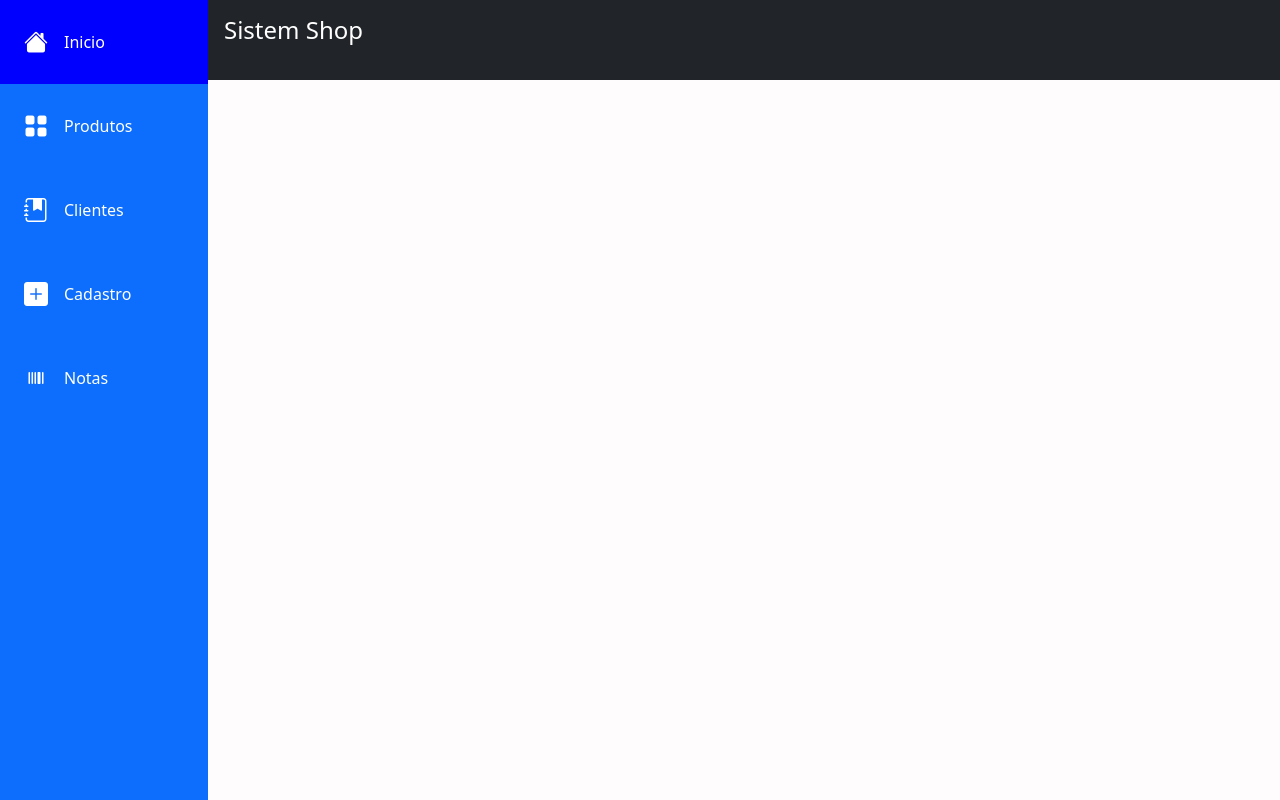
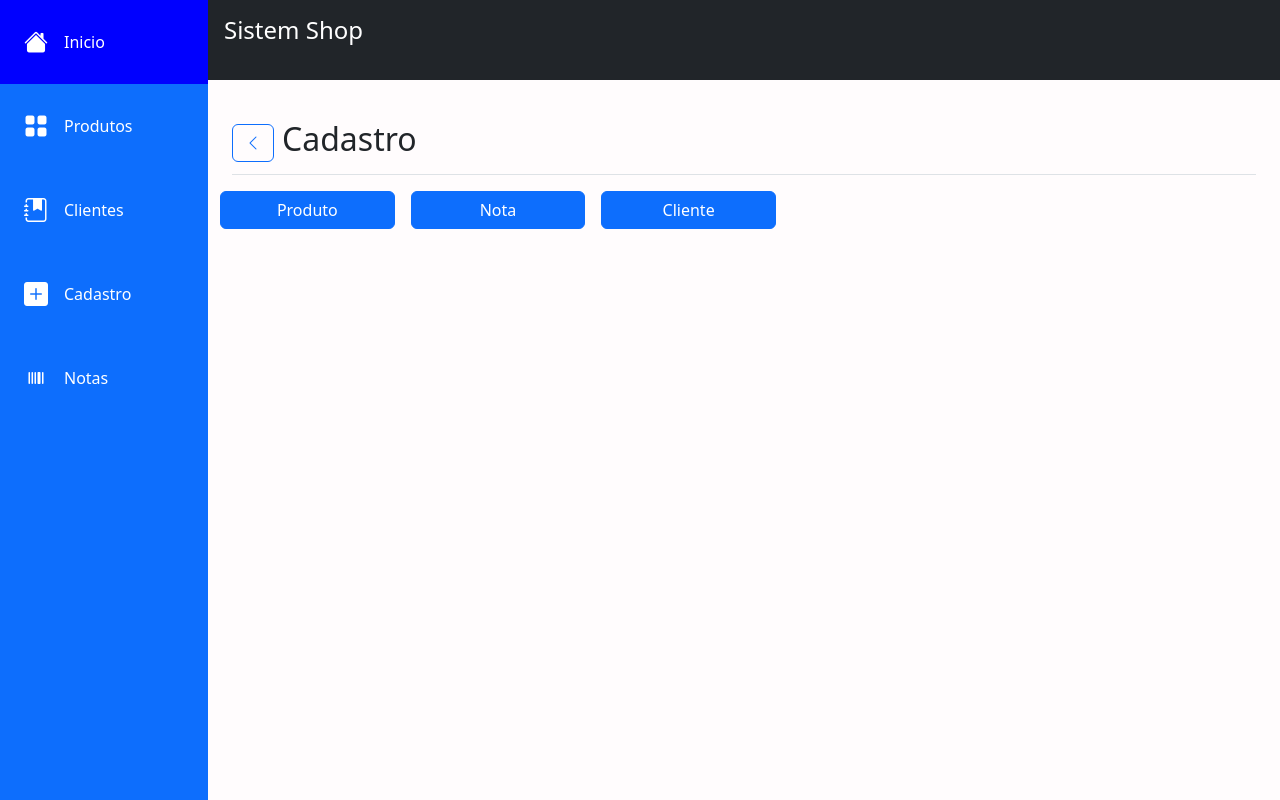
Before and after one commit to FPKZ/Sistem_Shop, a React (Vite) app: page /cadastro in a window 1280 px wide. Built offline with nearby package versions, Linux system fonts and the light colour scheme.

Commit message:
iniciando page cadastro

```diff
--- a/src/pages/cadastro/Cadastro.jsx
+++ b/src/pages/cadastro/Cadastro.jsx
@@ -1,9 +1,41 @@
-import Header from "../../components/layout/components/Header";
-import Menu from "../../components/layout/components/Menu";
+import { useState } from "react";
+import { useNavigate } from "react-router-dom";
+
 
 function Cadastro() {
+  const [tela, setTela] = useState()
+  const navigate = useNavigate()
+
   return (
     <>
+      <div className="d-flex justify-content-start flex-warp flex-md-noqarp align-items-center pt-3 pb-2 mb-3 gap-2 border-bottom">
+        <button className="btn btn-outline-primary" onClick={() => /*navigate(-1)*/ setTela("")}>
+          <i className="bi bi-chevron-left"></i>
+        </button>
+        <h1 className="h2">Cadastro</h1>
+        {tela && (
+          <>
+            <h1 className="h2">/</h1>
+            <h1 className="h3">{tela}</h1>
+          </>
+        )}
+      </div>
+      <div className="row row-cols-6 gap-3">
+        {
+          !tela && (
+            <>
+              <button className="btn btn-primary" onClick={() => setTela("Produtos")}>Produto</button>
+              <button className="btn btn-primary" onClick={() => setTela("Notas")}>Nota</button>
+              <button className="btn btn-primary" onClick={() => setTela("Clientes")}>Cliente</button>
+            </>
+          )
+        }
+        {
+          tela === "Produtos" && (
+            <input type="text" name="" id="" />
+          )
+        }
+      </div>
     </>
   );
 }
```
Also changed, not shown: 1 other file (tests, documents, lock files or other folders).
